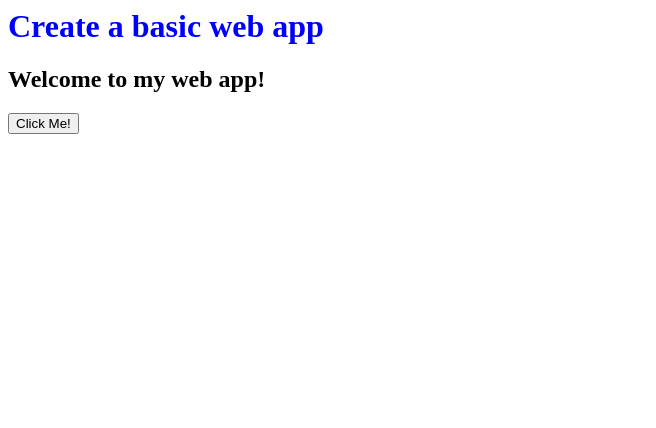
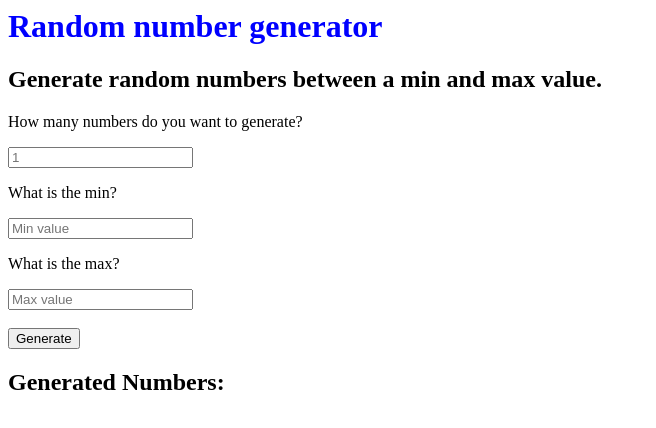
Before and after one commit to hbarnes163/SE_Sum1, a plain HTML site: page index.html in a window 1280 px wide. Shown: the whole page, without its empty margins (0-656 px from the left). Drawn offline with Linux system fonts and the light colour scheme.

Commit message:
Add basic HTML structure

```diff
--- a/index.html
+++ b/index.html
@@ -1,13 +1,27 @@
-<h1>Create a basic web app</h1>
-
-<body>
-    <div id="app">
-        <h2>Welcome to my web app!</h2>
-        <button id="clickMeBtn">Click Me!</button>
-        <p id="output-field" class = "output-field"></p>
-    </div>
-</body>
+<html>
+    <head>
+        <title>Random number generator</title>
+        <meta name="viewport" content="width=device-width, initial-scale=1.0">
+    </head>
+    <body>
+        <h1>Random number generator</h1>
+        <div id="app">
+            <h2>Generate random numbers between a min and max value.</h2>
+            <p>How many numbers do you want to generate?</p>
+            <input type="number" id="n-input" placeholder="1">
+            <p>What is the min?</p>
+            <input type="number" id="min-input" placeholder="Min value">
+            <p>What is the max?</p>
+            <input type="number" id="max-input" placeholder="Max value">
+            <br></br>
+            <button id="generate">Generate</button>
+        </div>
+        <div id="result">
+            <h2>Generated Numbers:</h2>
+            <ul id="number-list"></ul>
+        </div>
+    </body>
 
 <link rel="stylesheet" href="index.css">
-
+</html>
 <script src="index.js"></script>
```
